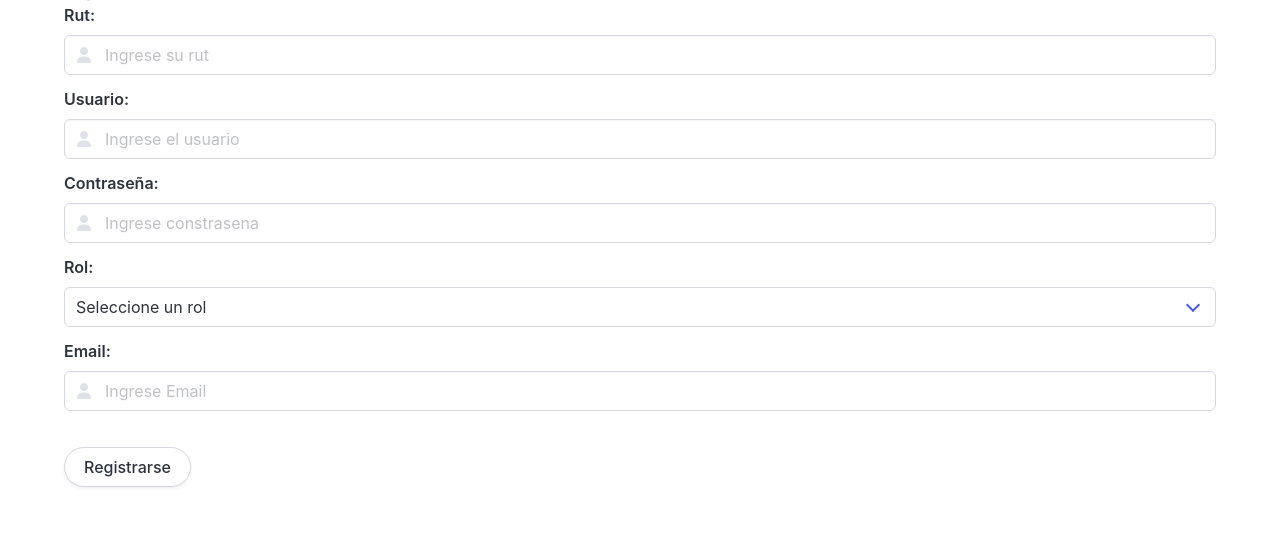
After one commit to voidbango/Tarea2-BD, a PHP site: page /register.php in a window 1280 px wide. The commit adds this page. Shown: the part 275-810 px from the top of the page. Run offline with PHP 8.4, Linux system fonts and the light colour scheme; some libraries are stand-ins or nearby versions.

Commit message:
diseno yy revisar lo de la bd

```diff
--- /dev/null
+++ b/php/register.php
@@ -0,0 +1,76 @@
+<!DOCTYPE html>
+<html lang="en">
+<head>
+    <meta charset="UTF-8">
+    <link rel="stylesheet" href="../css/bulma.min.css">
+    <link rel="stylesheet" href="../css/estilos.css">
+    <link rel="stylesheet" href="https://cdnjs.cloudflare.com/ajax/libs/font-awesome/6.5.0/css/all.min.css">
+    <meta name="viewport" content="width=device-width, initial-scale=1.0">
+    <title>Login y Registro</title>
+</head>
+<body class="section">
+        <div class="has-text-right">
+        <img src="../img/Logo .png" alt="Logo del sitio" style="max-height: 200px;">
+        </div>
+        <div class="container">
+        <form action="procesar_register.php" method="POST">
+
+            <div class="field">
+                <h1 class="titulos">Registro de Usuario</h1>
+
+                <label class = "label" for ="register_rut">Rut:</label>
+                <p class="control has-icons-left">
+                    <input class = "input" type="text" id="register_rut" name="rut" placeholder="Ingrese su rut" required>
+                        <span class="icon is-small is-left">
+                            <i class="fas fa-user"></i>
+                        </span>
+                    </p>
+                </div>
+
+            <div class="field">
+                <label class = "label" for="register_username">Usuario:</label>
+                <p class="control has-icons-left">
+                    <input class = "input" type="text" id="register_username" name="username" placeholder = "Ingrese el usuario" required>
+                        <span class="icon is-small is-left">
+                            <i class="fas fa-user"></i>
+                        </span>
+                    </p>
+                </div>
+
+            <div class="field">
+                <label class = "label" for="register_password">Contraseña:</label>
+                <p class="control has-icons-left">
+                    <input class = "input" type="password" id="register_password" name="password" placeholder = "Ingrese constrasena" required>
+                            <span class="icon is-small is-left">
+                                <i class="fas fa-user"></i>
+                            </span>
+                        </p>
+                    </div>
+
+            <div class="field">
+                <label class = "label" for="register_role">Rol:</label>
+                <p class="control has-icons-left">
+                <p class="select is-fullwidth">
+                <select id="register_role" name="role" required>
+                    <option value="" disabled selected hidden>Seleccione un rol</option>
+                    <option value="autor">Autor</option>
+                    <option value="revisor">Revisor</option>
+                </select>
+                </span>
+            </div>
+
+            <div class="field">
+                <label class = "label" for="register_email">Email:</label>
+                <p class="control has-icons-left">
+                    <input class = "input" type ="email" id="register_email" name="email" placeholder = "Ingrese Email" required>
+                            <span class="icon is-small is-left">
+                                <i class="fas fa-user"></i>
+                            </span>
+                        </p>
+                    </div>
+
+            <br>
+            <button class="button is-Iniciar Sesión is-rounded" type = "submit" >Registrarse</button>
+    </form>
+</body>
+</html>
```
Also changed, not shown: css/estilos.css (added, +15 -0 lines), php/index.php (+15 -34 lines), php/index_antiguo.php (added, +44 -0 lines), php/login.php (+35 -32 lines), php/logout.php (added, +7 -0 lines), img/Logo .png (added).
